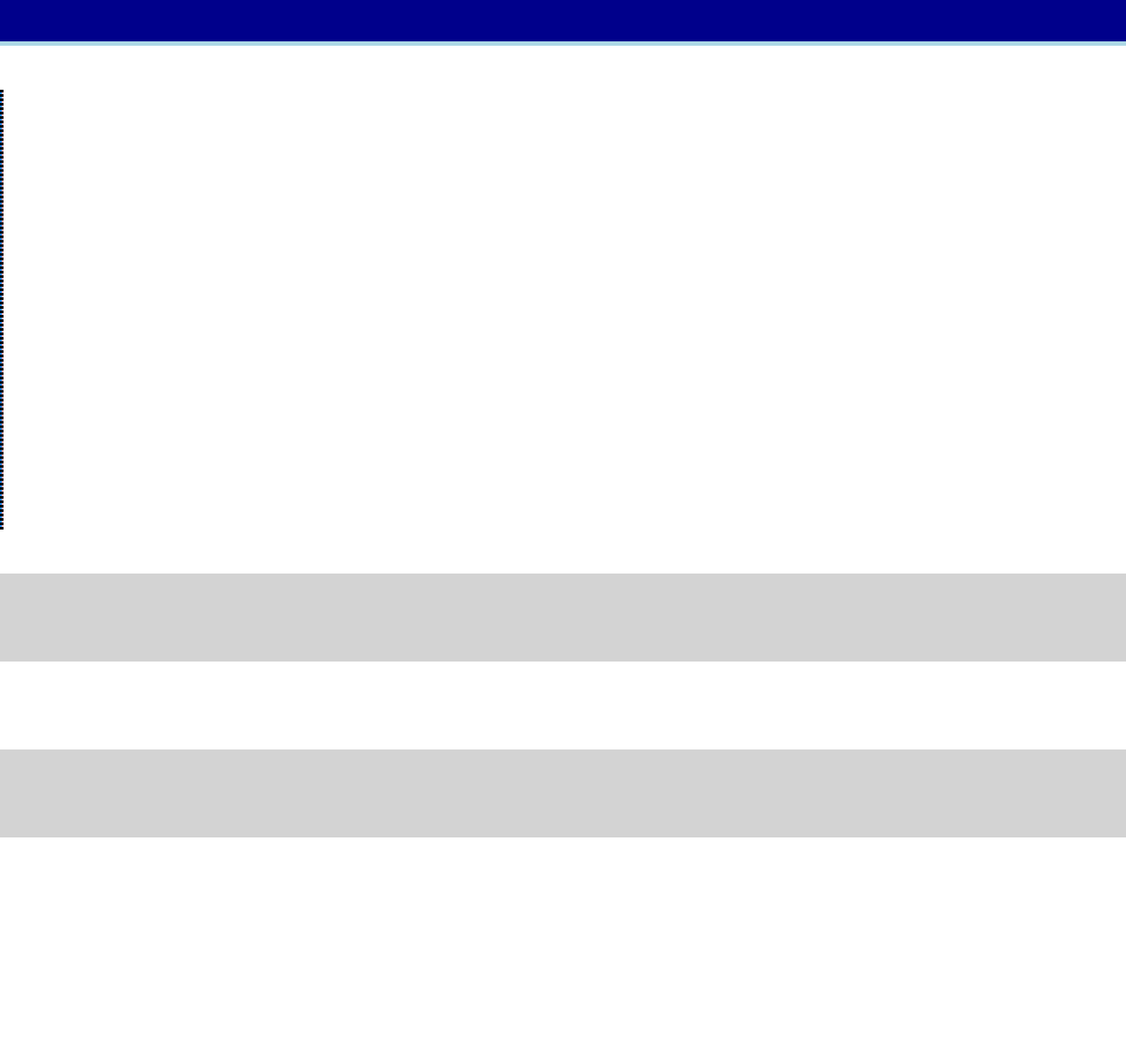
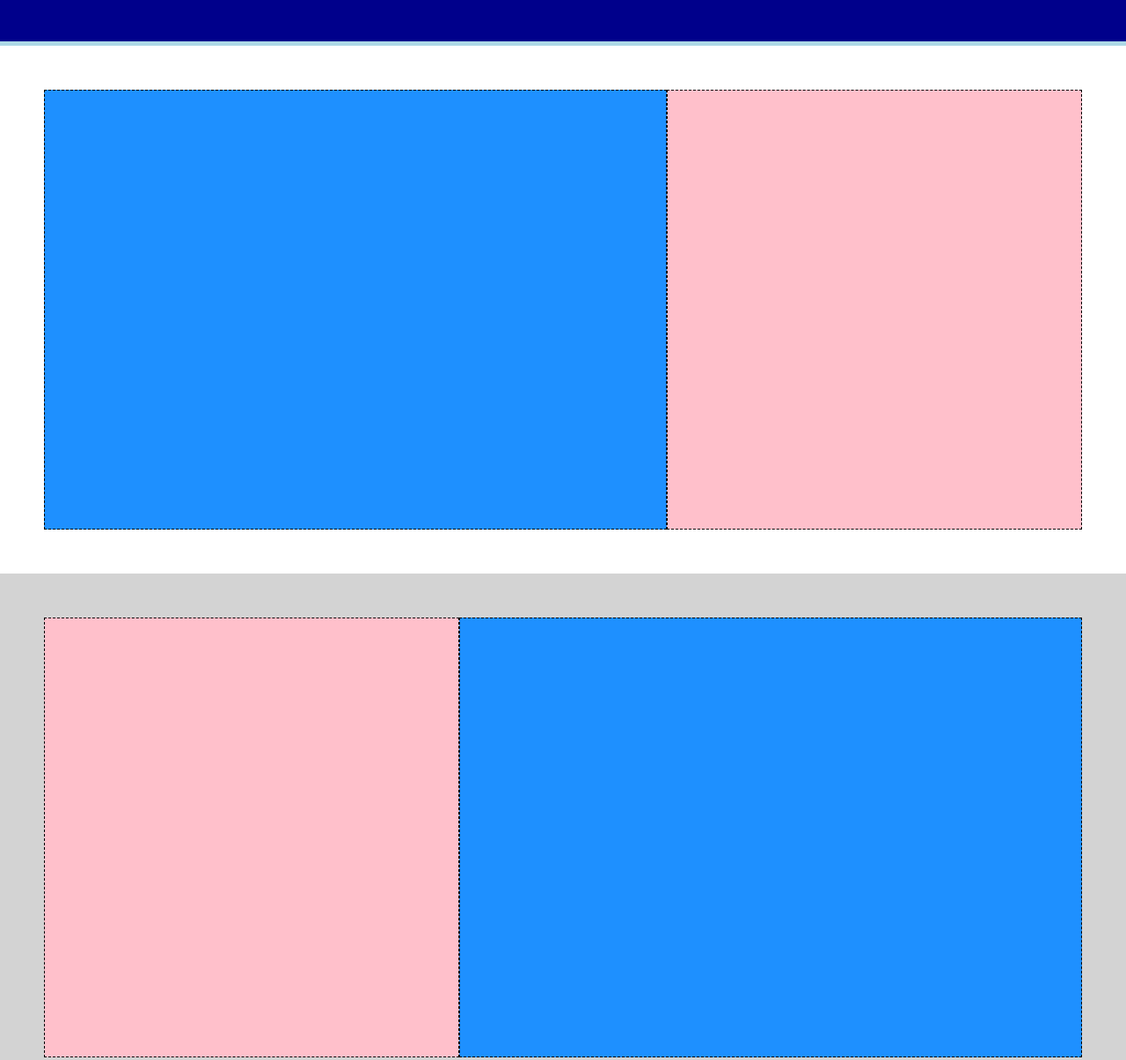
Before and after one commit to PierdomenicoPacilio/htmlcss-struttura-discord, a plain HTML site: page index.html in a window 1280 px wide. Shown: the part 533-1738 px from the top of the page at 88% size. Before the commit the page ends 1485 px from the top, so only its background shows below. Drawn offline with Linux system fonts and the light colour scheme.

Commit message:
feat: temporary main completed (I don't like it :c)

```diff
--- a/css/style.css
+++ b/css/style.css
@@ -95,54 +95,49 @@ top-2
     flex-direction: column;
 }
 
+.main-item{
+    padding: 50px;
+    justify-content: center;
+}
+
 .main-item:nth-child(even) {
     background-color: #d3d3d3;
 }
 
-
-/*******
-main-items-*-1
-*******/
-
-
-.main-item{
-    padding: 50px 0;
-   /*  justify-content: center;
-    align-items: center; */
+.main-item:nth-child(even) #main-item-3{
+   order: -1;
 }
 
 
 
 
 /*******
-main-items-*-2
-*******/
-
-#main-item-1-2{
-    max-width: 80%;
-    /* margin: 0 auto; */
-}
-
-
-
-
-/*******
-main-items-*-3
+main-items-secondo-livello
 *******/
 
 
-#main-item-1-3{
+#main-item-2{
     background-color: #1e90ff;
-    /* flex-grow: 1;
-    flex-shrink: 0; */
+    flex-grow: 3;
+    flex-shrink: 0;
 }
 
-#main-item-2-3{
+#main-item-3{
     background-color: #ffc0cb;
-    /* flex-grow: 2;
-    flex-shrink: 0; */
+    flex-grow: 2;
+    flex-shrink: 0;
 }
 
-.debug-main-item-1-3{
+.debug-main-item-2{
     height: 500px;
 }
+
+#main-item-4{
+    background-color: #228b22;
+    flex-shrink: 0;
+    flex-grow: 1;
+}
+
+.debug-main-item-4{
+    height: 900px;
+}
--- a/index.html
+++ b/index.html
@@ -35,15 +35,21 @@
 
     <main>
         <div class="main-1 container">
-            <div id="main-item-1-1" class="main-item container">
-                <div id="main-item-1-2" class="container">
-                     <div id="main-item-1-3" class="debug debug-main-item-1-3"></div>
-                     <div id="main-item-2-3" class="debug debug-main-item-2-3"></div>
-                </div>
+            <div class="main-item container">
+                 <div id="main-item-2" class="debug debug-main-item-2"></div>
+                 <div id="main-item-3" class="debug"></div>
             </div>
-            <div id="main-item-2-1" class="main-item container"></div>
-            <div id="main-item-1-1" class="main-item container"></div>
-            <div id="main-item-3-1" class="main-item container"></div>
+            <div class="main-item container">
+                <div id="main-item-2" class="debug debug-main-item-2"></div>
+                <div id="main-item-3" class="debug"></div>
+            </div>
+            <div class="main-item container">
+                <div id="main-item-2" class="debug debug-main-item-2"></div>
+                <div id="main-item-3" class="debug"></div>
+            </div>
+            <div class="main-item container">
+                <div id="main-item-4" class="debug debug-main-item-4"></div>
+            </div>
         </div>
     </main>
     <footer></footer>
```
